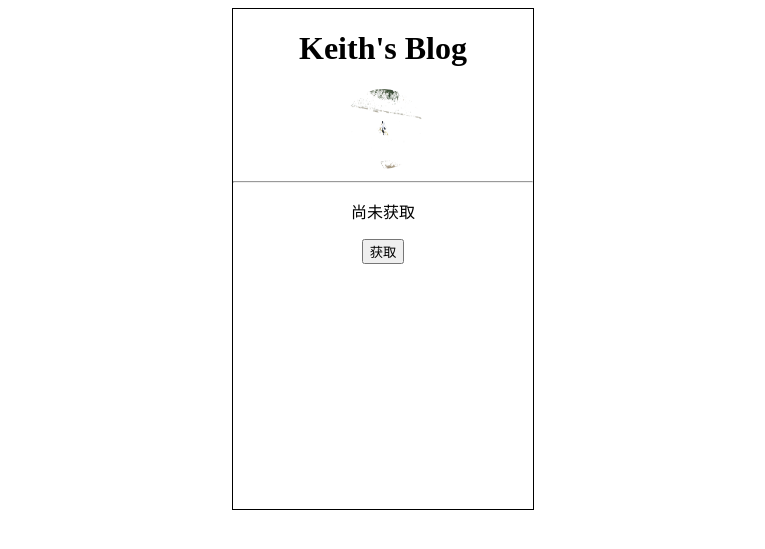
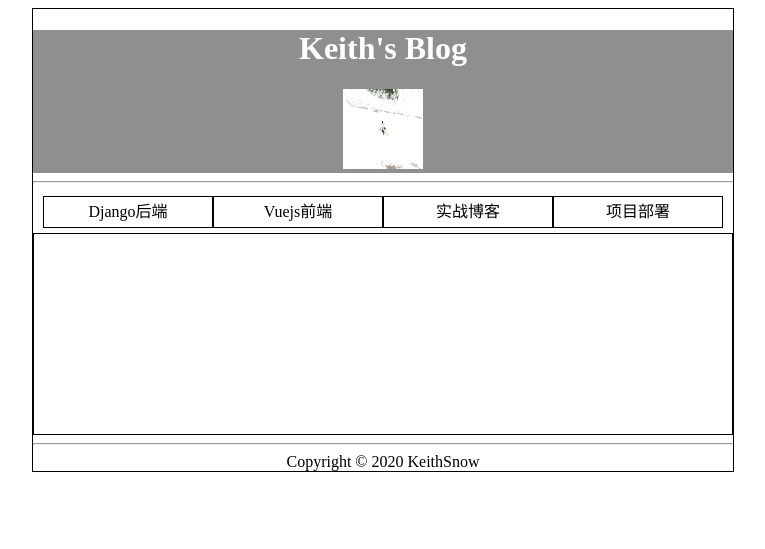
Before and after one commit to KeithSnow0403/Dweb, a Django app: page / in a window 1280 px wide. Shown: the top 549 px of the page, without its empty margins (257-1022 px from the left). Run offline with Django 3.2, Linux system fonts and the light colour scheme; data comes from the database, SQL or seed files in the repository; both versions use the stored data as it was after the commit.

Commit message:
第十六节
手写html 项目规划

```diff
--- a/mysite/myfirstsite/myblog/static/css/mystyle.css
+++ b/mysite/myfirstsite/myblog/static/css/mystyle.css
@@ -1,6 +1,6 @@
 #home {
-    width: 300px;
-    height: 500px;
+    width: 700px;
+
     border: 1px solid #000;
     margin: 0 auto;
     text-align: center;
@@ -9,7 +9,7 @@
 #home img{
     width: 80px;
     height: 80px;
-    border-radius: 40px;
+    /* border-radius: 40px; */
 }
 
 #home .imglist img{
@@ -17,3 +17,31 @@
     height: 120px;
     border-radius: 0%;
 }
+
+#home .header{
+    background: #00000070;
+
+}
+
+#home .header h1{
+    color: #ffffff;
+}
+
+#home .content .menu{
+    display: flex;
+    align-content: center;
+    padding: 5px 10px;
+}
+
+#home .content .menu .item{
+    width: 25%;
+    /* margin-right: 5px; */
+    border: 1px solid #000;
+    height: 30px;
+    line-height: 30px;
+}
+
+#home .content .userlist{
+    height: 200px;
+    border: 1px solid #000;
+}
--- a/mysite/myfirstsite/myblog/templates/index.html
+++ b/mysite/myfirstsite/myblog/templates/index.html
@@ -12,43 +12,46 @@
 </head>
 <body>
     <div id="home">
-        <h1>
-            {{ siteinfo.title }}
-        </h1>
-        <img src="/upload/{{ siteinfo.logo }}" alt="">
-        <hr />
-        <p v-if="movies.length==0">尚未获取</p>
-        <div class="imglist">
-            <img v-for="img in movies" v-bind:src="apiurl+img.pic" alt="">
+        <div class="header">
+            <h1>
+                {{ siteinfo.title }}
+            </h1>
+            <img src="/upload/{{ siteinfo.logo }}" alt="">
         </div>
 
-        <button v-on:click="getData()">获取</button>
+        <hr />
+
+        <div class="content">
+            <div class="menu">
+                <div class="item">
+                    <span>Django后端</span>
+                </div>
+                <div class="item">
+                    <span>Vuejs前端</span>
+                </div>
+                <div class="item">
+                    <span>实战博客</span>
+                </div>
+                <div class="item">
+                    <span>项目部署</span>
+                </div>
+            </div>
+
+            <div class="userlist">
+
+            </div>
+
+        </div>
+
+        <hr />
+
+        <div class="foot">
+            Copyright © 2020 KeithSnow
+        </div>
+
     </div>
 
-<script>
-    new Vue({
-        el: '#home',
-        data: {
-            img: [],
-            movies:[],
-            apiurl:'https://api.dweb.club/'
-        },
-        methods:{
-            getData(){
-                var self = this
-                console.log('开始获取')
-                axios({
-                    method:'get',
-                    type:'json',
-                    url:'https://api.dweb.club/dweb-api/get-index-data'
-                }).then(function(res){
-                    console.log(res.data.newsdata)
-                    self.movies = res.data.newsdata
-                })
-            }
-        }
-    })
-</script>
+
 </body>
 
 </html>
```
Also changed, not shown: mysite/myfirstsite/db.sqlite3.
